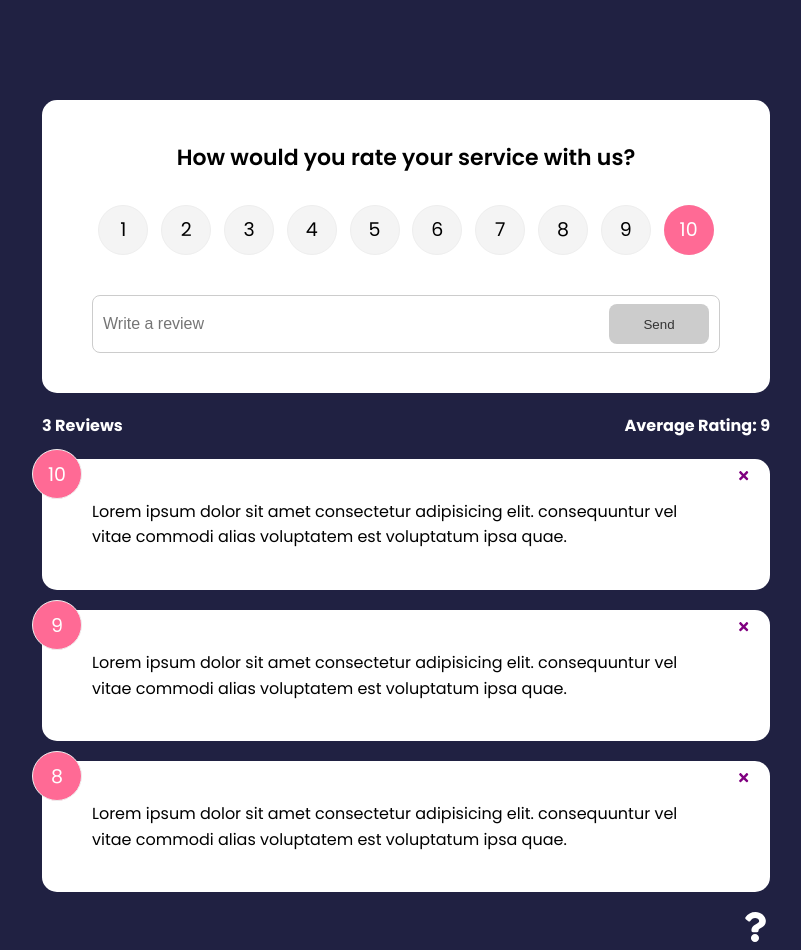
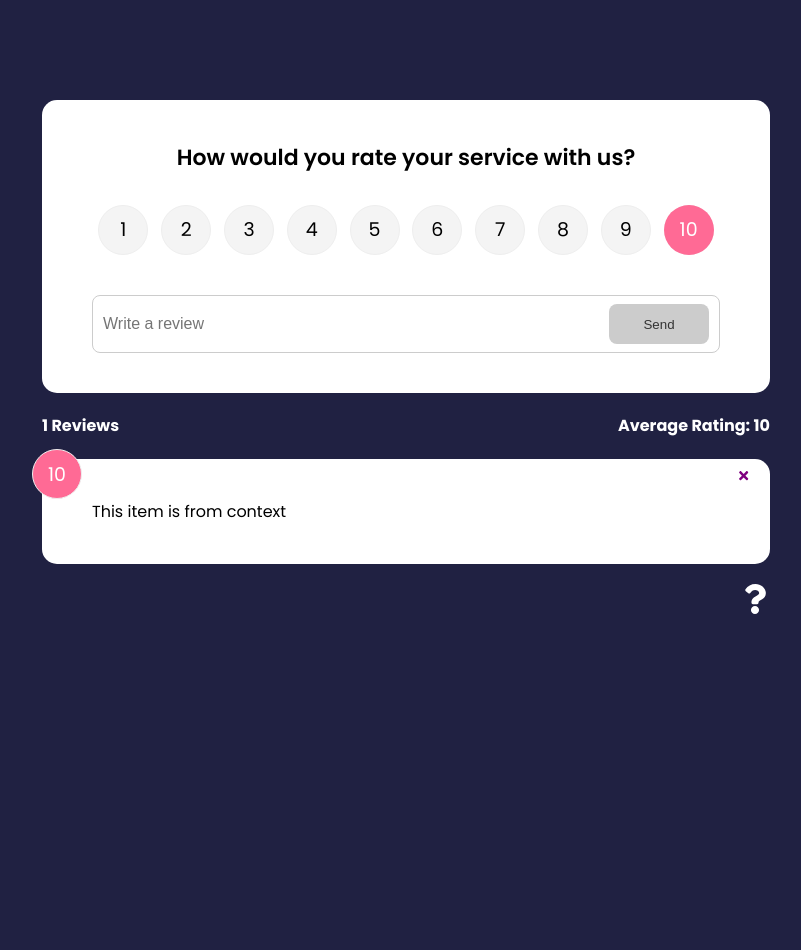
Before and after one commit to vanguyen333/feedbackapp, a React (Create React App) app: page / in a window 1280 px wide. Shown: the whole page, without its empty margins (234-1035 px from the left). After the commit the page ends 800 px from the top, so only its background shows below. Built offline with nearby package versions, Linux system fonts and the light colour scheme.

Commit message:
#31 Get global state with the useContext Hook

```diff
--- a/src/App.js
+++ b/src/App.js
@@ -8,6 +8,7 @@
 import FeedbackStats from './components/FeedbackStats';
 import FeedbackForm from './components/FeedbackForm';
 import AboutPage from './pages/AboutPage';
+import { FeedbackProvider } from './context/FeedbackContext';
 import AboutIconLink from './components/AboutIconLink';
 
 function App() {
@@ -25,6 +26,7 @@
   };
 
   return (
+    <FeedbackProvider>
       <Router>
         <Header />
         <div className="container">
@@ -35,11 +37,8 @@
               element={
                 <>
                   <FeedbackForm handleAdd={addFeedback} />
-                <FeedbackStats feedback={feedback} />
-                <FeedbackList
-                  feedback={feedback}
-                  handleDelete={deleteFeedback}
-                />
+                  <FeedbackStats />
+                  <FeedbackList handleDelete={deleteFeedback} />
                 </>
               }
             />
@@ -48,6 +47,7 @@
           <AboutIconLink />
         </div>
       </Router>
+    </FeedbackProvider>
   );
 }
 
--- a/src/components/FeedbackList.jsx
+++ b/src/components/FeedbackList.jsx
@@ -1,9 +1,11 @@
-import PropTypes from 'prop-types';
 import React from 'react';
 import FeedbackItem from './FeedbackItem';
-import { AnimatePresence } from 'framer-motion';
-import { motion } from 'framer-motion';
-const FeedbackList = ({ feedback, handleDelete }) => {
+import { AnimatePresence, motion } from 'framer-motion';
+import { useContext } from 'react';
+import FeedbackContext from '../context/FeedbackContext';
+
+const FeedbackList = ({ handleDelete }) => {
+  const { feedback } = useContext(FeedbackContext);
   if (!feedback || feedback.length === 0) {
     return <p>No Feedback yet</p>;
   }
@@ -36,13 +38,4 @@
   // );
 };
 
-FeedbackList.propTypes = {
-  feedback: PropTypes.arrayOf(
-    PropTypes.shape({
-      id: PropTypes.number.isRequired,
-      text: PropTypes.string.isRequired,
-      rating: PropTypes.number.isRequired,
-    })
-  ),
-};
 export default FeedbackList;
--- a/src/components/FeedbackStats.jsx
+++ b/src/components/FeedbackStats.jsx
@@ -1,6 +1,9 @@
 import React from 'react';
+import { useContext } from 'react';
+import FeedbackContext from '../context/FeedbackContext';
 
-const FeedbackStats = ({ feedback }) => {
+const FeedbackStats = () => {
+  const { feedback } = useContext(FeedbackContext);
   //Calculate ratings avg
   let average =
     feedback.reduce((acc, cur) => {
--- /dev/null
+++ b/src/context/FeedbackContext.js
@@ -0,0 +1,15 @@
+import { createContext, useState } from 'react';
+
+const FeedbackContext = createContext();
+
+export const FeedbackProvider = ({ children }) => {
+  const [feedback, setFeedback] = useState([
+    { id: 1, text: 'This item is from context', rating: 10 },
+  ]);
+  return (
+    <FeedbackContext.Provider value={{ feedback: feedback }}>
+      {children}
+    </FeedbackContext.Provider>
+  );
+};
+export default FeedbackContext;
```
Lines whose indentation alone changed are shown as unchanged.
